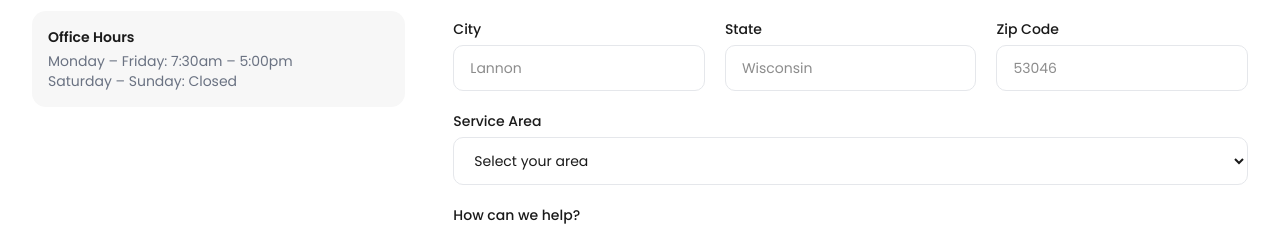
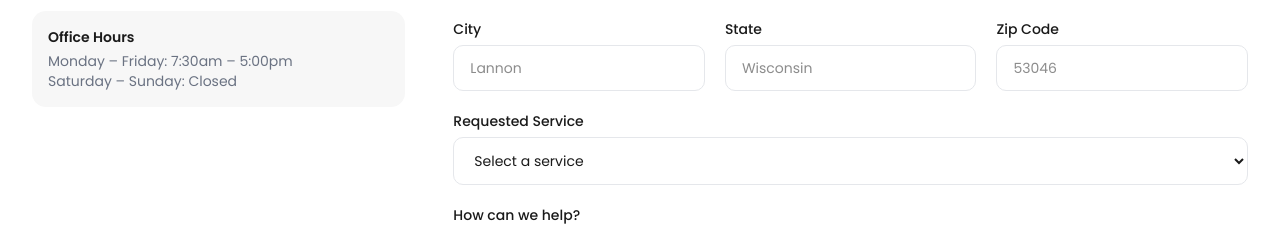
Before and after one commit to Filtration-Concepts-Inc/fci-website, a Next.js app: page /contact in a window 1280 px wide. Shown: the part 906-1136 px from the top of the page. Built offline with nearby package versions, Linux system fonts and the light colour scheme.

Commit message:
feat: update service area dropdown to Requested Service with new options

```diff
--- a/app/api/contact/route.ts
+++ b/app/api/contact/route.ts
@@ -40,7 +40,7 @@ export async function POST(req: Request) {
             ${row('City', city, false)}
             ${row('State', state, true)}
             ${row('Zip', zip, false)}
-            ${row('Service Area', serviceArea, true)}
+            ${row('Requested Service', serviceArea, true)}
             ${row('How can we help?', message, false)}
           </tbody>
         </table>
--- a/app/contact/page.tsx
+++ b/app/contact/page.tsx
@@ -218,13 +218,14 @@ export default function ContactPage() {
                   </div>
 
                   <div>
-                    <label className="block text-sm font-medium text-[#1a1a1a] mb-1.5">Service Area</label>
+                    <label className="block text-sm font-medium text-[#1a1a1a] mb-1.5">Requested Service</label>
                     <select name="serviceArea" className="w-full px-4 py-3 rounded-lg border border-gray-200 text-sm focus:outline-none focus:border-[#CC0000] transition-colors bg-white">
-                      <option value="">Select your area</option>
-                      <option>Milwaukee / Lannon Area</option>
-                      <option>Green Bay / Luxemburg Area</option>
-                      <option>Other Wisconsin</option>
-                      <option>Outside Wisconsin</option>
+                      <option value="">Select a service</option>
+                      <option>Cottonwood Screen Installation</option>
+                      <option>UV Installation</option>
+                      <option>Filter Changing Service</option>
+                      <option>Filter Quote</option>
+                      <option>Other</option>
                     </select>
                   </div>
 
```
